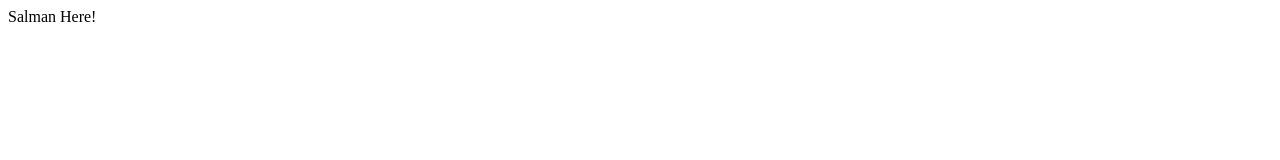
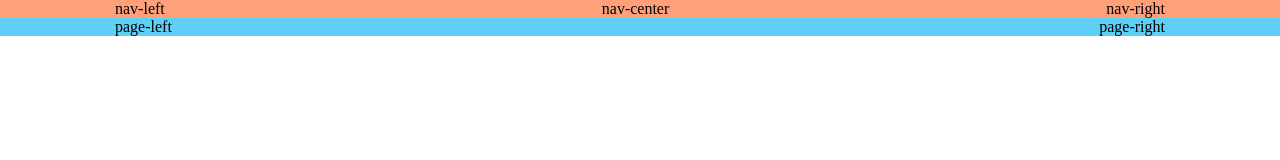
Before and after one commit to sammshk/sammshk.github.io, a plain HTML site: page index.html in a window 1280 px wide. Drawn offline with Linux system fonts and the light colour scheme.

Commit message:
Laying out the initial layout.

```diff
--- /dev/null
+++ b/css/styles.css
@@ -0,0 +1,30 @@
+@import 'utilities.css';
+
+:root {
+    --primary-purple: #455aa3;
+    --primary-green: #40b281;
+    --header-container-bg-color: #ffa07a;
+    --page-container-bg-color: #5ecff5;
+}
+
+* {
+    margin: 0;
+    padding: 0;
+    box-sizing: border-box;
+}
+
+.center-fit {
+    max-width: 1080px;
+    padding: 0 15px;
+    margin: 0 auto;
+
+}
+
+header {
+    background: var(--header-container-bg-color);
+}
+
+
+.page-container {
+    background-color: var(--page-container-bg-color);
+}
--- /dev/null
+++ b/css/utilities.css
@@ -0,0 +1,11 @@
+.flex {
+    display: flex;
+}
+
+.align-center {
+    align-items: center;
+}
+
+.justify-between {
+    justify-content: space-between;
+}
--- a/index.html
+++ b/index.html
@@ -4,9 +4,25 @@
     <meta charset="UTF-8">
     <meta http-equiv="X-UA-Compatible" content="IE=edge">
     <meta name="viewport" content="width=device-width, initial-scale=1.0">
-    <title>My Portfolio</title>
+    <title>Salman Shaikh</title>
+    <link rel="stylesheet" href="./css/styles.css">
 </head>
 <body>
-    Salman Here!
+    <header>
+        <div class="header-container">
+            <nav class="center-fit flex align-center justify-between">
+                <div class="nav-left">nav-left</div>
+                <div class="nav-center">nav-center</div>
+                <div class="nav-right">nav-right</div>
+            </nav>
+        </div>
+    </header>
+    <div class="page-container">
+        <div class="center-fit flex align-center justify-between">
+            <div class="page-left">page-left</div>
+            <div class="page-right">page-right</div>
+        </div>
+
+    </div>
 </body>
 </html>
```
